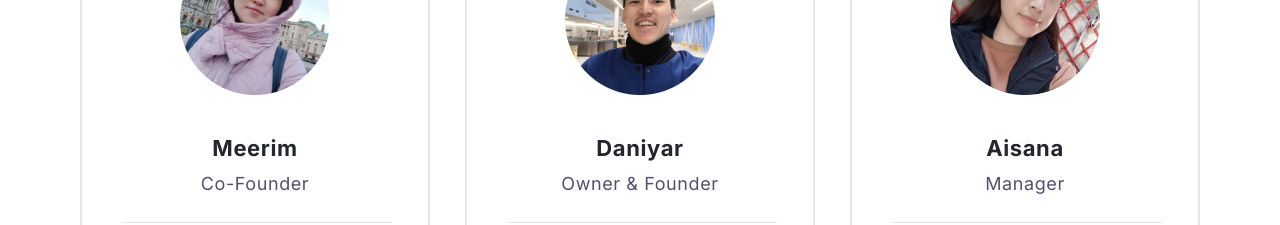
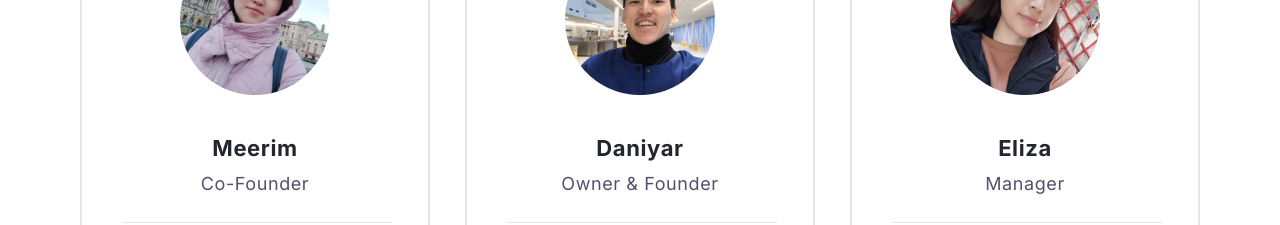
Before and after one commit to imka2006/come-to-Bishkek, a Vue app: page / in a window 1280 px wide. Shown: the part 3960-4185 px from the top of the page. Built offline with nearby package versions, Linux system fonts and the light colour scheme.

Commit message:
йцукен

```diff
--- a/src/components/home/Enjoy.vue
+++ b/src/components/home/Enjoy.vue
@@ -9,7 +9,7 @@
                 <TextBtn class="enjoy-btn" :title="$t('enjoyBtn')" />
             </div>
             <div class="enjoy-wrapper">
-                <img :src="img" alt="img">
+                <!-- <img :src="img" alt="img"> -->
             </div>
                 <TextBtn class="enjoy-btn another" :title="$t('enjoyBtn')" />
         </div>
@@ -33,6 +33,7 @@ import img from "../../assets/img/enjoy/img.png";
 
     &-wrapper {
         margin-top: 80px;
+        height: 300px;
     }
 
     &-btn {
--- a/src/components/home/Team.vue
+++ b/src/components/home/Team.vue
@@ -75,7 +75,7 @@ const enList = [
     {
         id: 2,
         img: Aisana,
-        name: "Aisana",
+        name: "Eliza",
         text: "Manager",
         facebook: "",
         instagram: "https://instagram.com/come_to_bishkek?igshid=YzcxN2Q2NzY0OA==",
@@ -125,7 +125,7 @@ const ruList = [
     {
         id: 2,
         img: Aisana,
-        name: "Айсана",
+        name: "Элиза",
         text: "Менеджер",
         facebook: "",
         instagram: "https://instagram.com/come_to_bishkek?igshid=YzcxN2Q2NzY0OA==",
```
